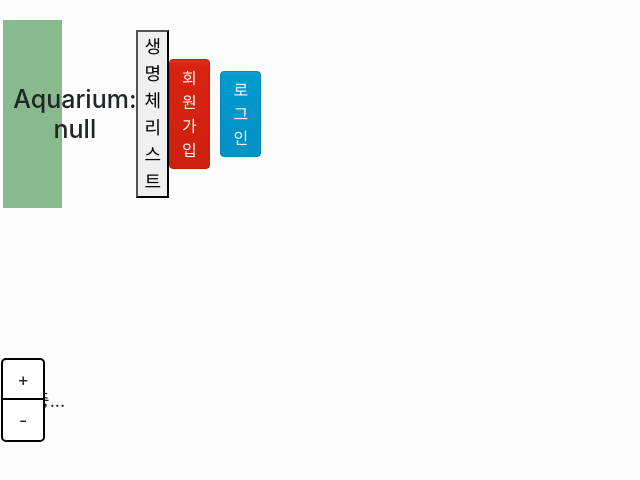
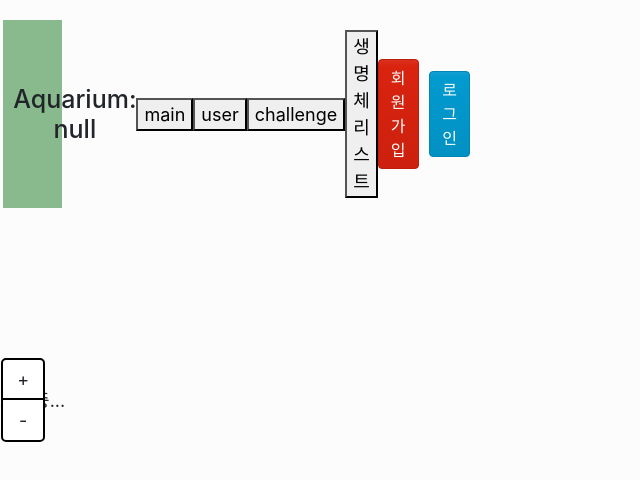
Before and after one commit to JahunSeo/raising-alien-creatures, a React (Create React App) app in the folder client/: page / in a window 1280 px wide. Shown: the top 480 px of the page, without its empty margins (0-640 px from the left). Built offline with nearby package versions, Linux system fonts and the light colour scheme; no server answers.

Commit message:
[johnny] add UserRoom

```diff
--- a/client/src/pages/MultiAquarium/Header/index.js
+++ b/client/src/pages/MultiAquarium/Header/index.js
@@ -1,4 +1,5 @@
 import React, { useState, useEffect } from "react";
+import { Link } from "react-router-dom";
 import { useDispatch } from "react-redux";
 import { Button } from "react-bootstrap";
 import styles from "./index.module.css";
@@ -45,7 +46,17 @@ export default function Header(props) {
       <div className={cx("item", "itemTitle")}>
         <h1 className={styles.title}>{`Aquarium: ${roomId}`}</h1>
       </div>
-      <div className={cx("item", "itemRoom")}></div>
+      <div className={cx("item", "itemRoom")}>
+        {[
+          { name: "main", url: "/" },
+          { name: "user", url: "/user/1" },
+          { name: "challenge", url: "/challenge/1" },
+        ].map((room) => (
+          <Link to={room.url} key={room.name}>
+            <button>{room.name}</button>
+          </Link>
+        ))}
+      </div>
       <div className={cx("item", "itemHistory")}>
         <button onClick={() => dispatch(actions.showModal(true))}>
           생명체 리스트
--- a/client/src/pages/MultiAquarium/Room/PlazaRoom.js
+++ b/client/src/pages/MultiAquarium/Room/PlazaRoom.js
@@ -11,7 +11,7 @@ export default function PlazaRoom(props) {
     try {
       const fetchData = async () => {
         const res = await api.get("/main");
-        console.log("fetch main data", res.data);
+        // console.log("fetch main data", res.data);
         if (res.data.result === "success") {
           // rooms 상태 정보
           if (!rooms.current) rooms.current = {};
@@ -30,8 +30,8 @@ export default function PlazaRoom(props) {
     return () => {
       rooms.current[roomId].close();
     };
-  }, []);
-  //   }, [rooms, setRoomInfo]);
+    //   }, []);
+  }, [rooms, setRoomInfo]);
 
   return <div></div>;
 }
--- a/client/src/pages/MultiAquarium/Room/UserRoom.js
+++ b/client/src/pages/MultiAquarium/Room/UserRoom.js
@@ -1,5 +1,39 @@
-import React from "react";
+import React, { useEffect } from "react";
+import Room from "../../../shared/room/RoomClient";
+import { useParams } from "react-router-dom";
 
-export default function PlazaRoom(props) {
+import api from "../../../apis";
+
+export default function UserRoom(props) {
+  // 챌린지 정보 가져오기
+  let params = useParams();
+  const roomId = `user-${params.userId}`;
+  const { rooms, setRoomInfo } = props;
+  useEffect(() => {
+    try {
+      const fetchData = async () => {
+        const res = await api.get("/main");
+        // console.log("fetch main data", res.data);
+        if (res.data.result === "success") {
+          // rooms 상태 정보
+          if (!rooms.current) rooms.current = {};
+          rooms.current[roomId] = new Room(roomId);
+          rooms.current[roomId].initMonsters(res.data.data);
+          rooms.current[roomId].start();
+          // TODO: redux
+          setRoomInfo({ roomId, aliens: res.data.data });
+        } else {
+        }
+      };
+      fetchData();
+    } catch (err) {
+      console.error("fetchData fail", err);
+    }
+    return () => {
+      rooms.current[roomId].close();
+    };
+    // }, []);
+  }, [roomId, rooms, setRoomInfo]);
+
   return <div></div>;
 }
--- a/client/src/pages/MultiAquarium/index.js
+++ b/client/src/pages/MultiAquarium/index.js
@@ -44,8 +44,14 @@ export default function MultiAquarium() {
           path="/"
           element={<PlazaRoom rooms={rooms} setRoomInfo={setRoomInfo} />}
         ></Route>
-        <Route path="/user/:userId" element={<UserRoom />}></Route>
-        <Route path="/challenge/:challengeId" element={<UserRoom />}></Route>
+        <Route
+          path="/user/:userId"
+          element={<UserRoom rooms={rooms} setRoomInfo={setRoomInfo} />}
+        ></Route>
+        <Route
+          path="/challenge/:challengeId"
+          element={<PlazaRoom rooms={rooms} setRoomInfo={setRoomInfo} />}
+        ></Route>
       </Routes>
 
       <section className={styles.SecHead}>
```
